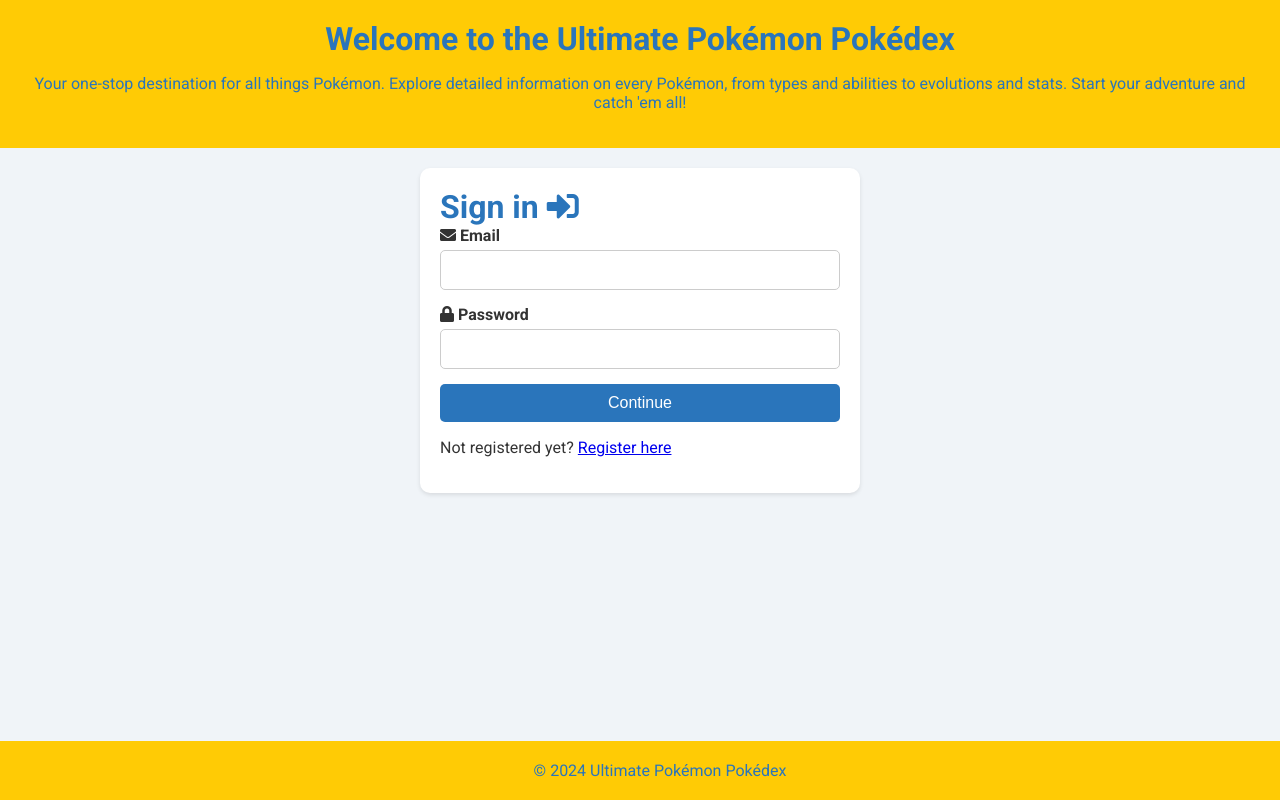
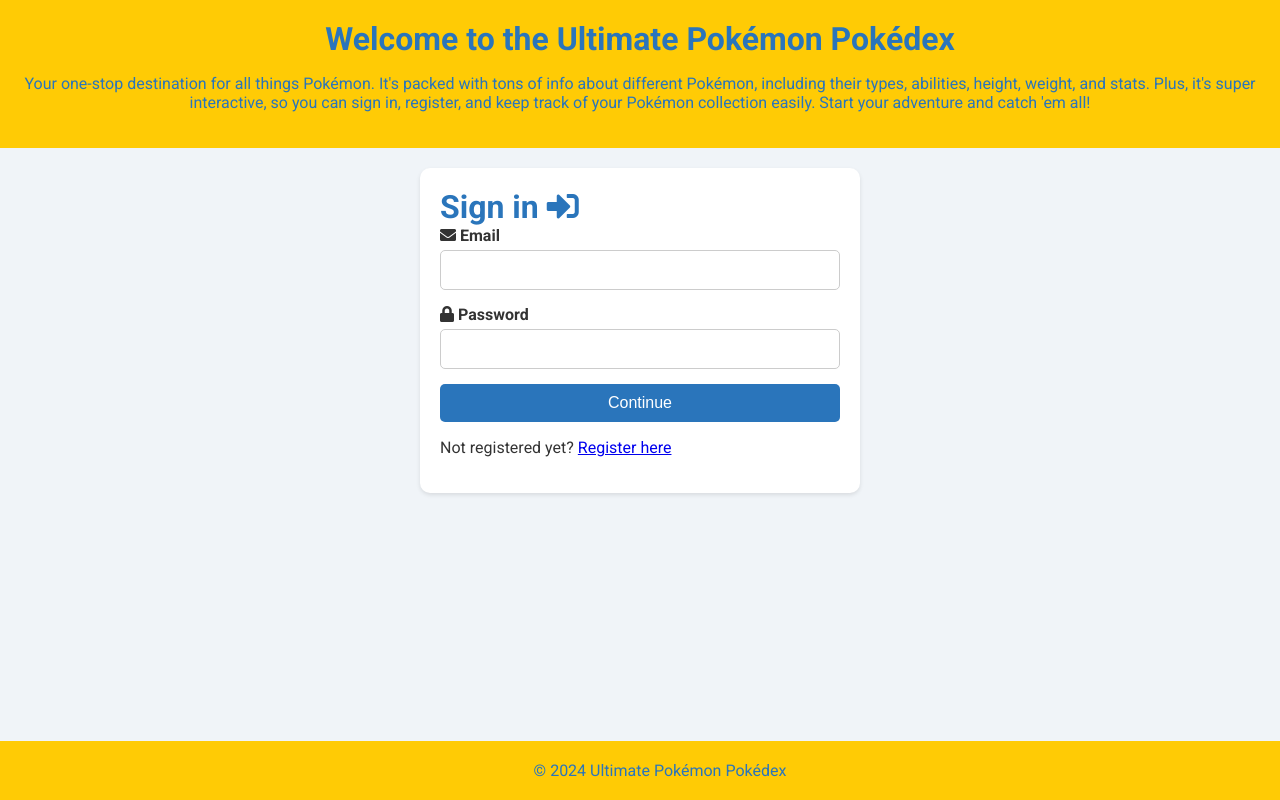
Before and after one commit to seddonnguyen/SBA-308, a plain HTML site: page pages/index.html in a window 1280 px wide. Drawn offline with Linux system fonts and the light colour scheme.

Commit message:
Add README

```diff
--- a/pages/index.html
+++ b/pages/index.html
@@ -11,7 +11,7 @@
 <body>
 <header>
     <h1>Welcome to the Ultimate Pokémon Pokédex</h1>
-    <p>Your one-stop destination for all things Pokémon. Explore detailed information on every Pokémon, from types and abilities to evolutions and stats. Start your adventure and catch 'em all!</p>
+    <p>Your one-stop destination for all things Pokémon. It's packed with tons of info about different Pokémon, including their types, abilities, height, weight, and stats. Plus, it's super interactive, so you can sign in, register, and keep track of your Pokémon collection easily. Start your adventure and catch 'em all!</p>
 </header>
 <main>
     <section class="form-section">
```
Also changed, not shown: README.md (added).
